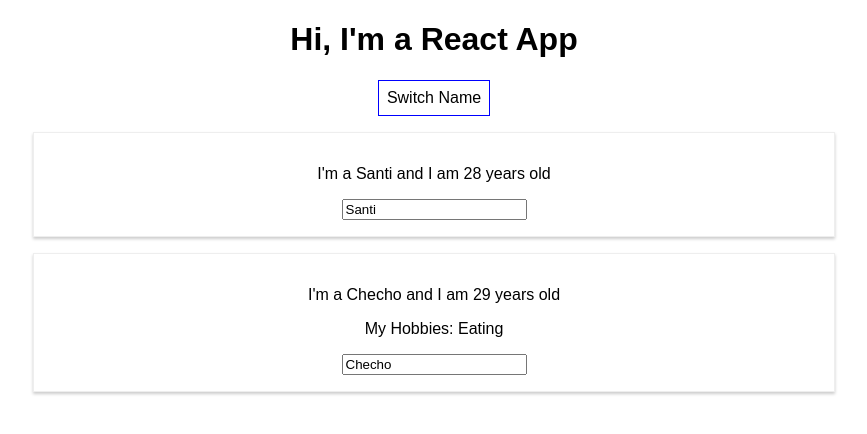
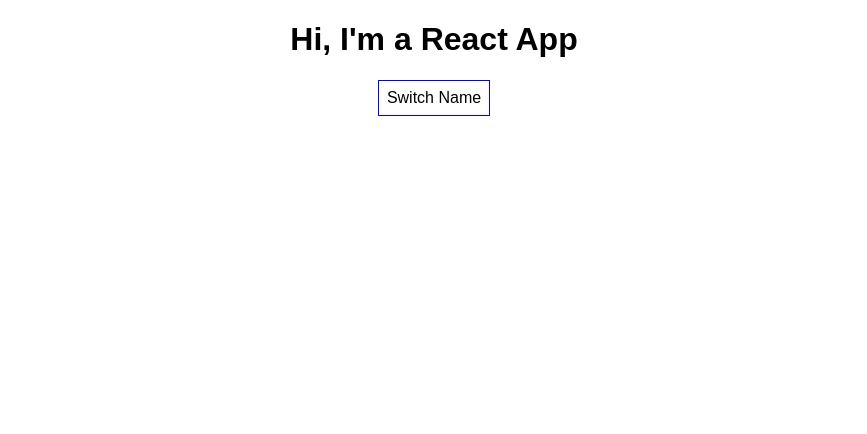
Before and after one commit to srueda27/react-complete-guide, a React (Create React App) app: page / in a window 1280 px wide. Shown: the top 434 px of the page, without its empty margins (206-1073 px from the left). Built offline with nearby package versions, Linux system fonts and the light colour scheme.

Commit message:
add conditionally rendering

```diff
--- a/src/App.js
+++ b/src/App.js
@@ -9,7 +9,8 @@
       { name: 'Santi', age: '28' },
       { name: 'Checho', age: '29' }
     ],
-    anotherState: 'Another State'
+    anotherState: 'Another State',
+    showPersons: false
   };
 
   switchNameHandler = (newName) => {
@@ -30,6 +31,11 @@
     });
   }
 
+  toggledPersonsHandler = () => {
+
+  }
+
+
   render() {
     const styles = {
       backgroundColor: 'white',
@@ -44,7 +50,11 @@
         <h1>Hi, I'm a React App</h1>
         <button
           style={styles}
-          onClick={() => this.switchNameHandler('Santiago')}>Switch Name</button>
+          onClick={() => this.toggledPersonsHandler}>Switch Name</button>
+
+        {
+          this.state.showPersons ?
+            <div>
               <Person
                 name={this.state.persons[0].name}
                 age={this.state.persons[0].age}
@@ -55,6 +65,10 @@
                 age={this.state.persons[1].age}
                 click={this.switchNameHandler.bind(this, 'JuanSe')}>My Hobbies: Eating</Person>
             </div>
+            : null
+        }
+
+      </div>
     );
   }
 }
--- a/src/Person/Person.js
+++ b/src/Person/Person.js
@@ -4,7 +4,7 @@
 const person = (props) => {
     return (
         <div className="Person">
-            <p onClick={props.click}>I'm a {props.name} and I am {props.age} years old</p>
+            <p onClick={props.click}>I'm {props.name} and I am {props.age} years old</p>
             <p>{props.children}</p>
             <input type="text" onChange={props.changed} defaultValue={props.name} />
         </div>
```
Lines whose indentation alone changed are shown as unchanged.
